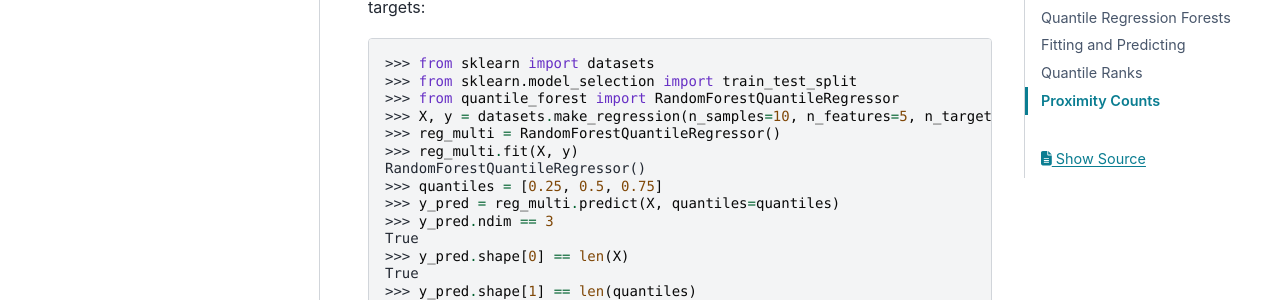
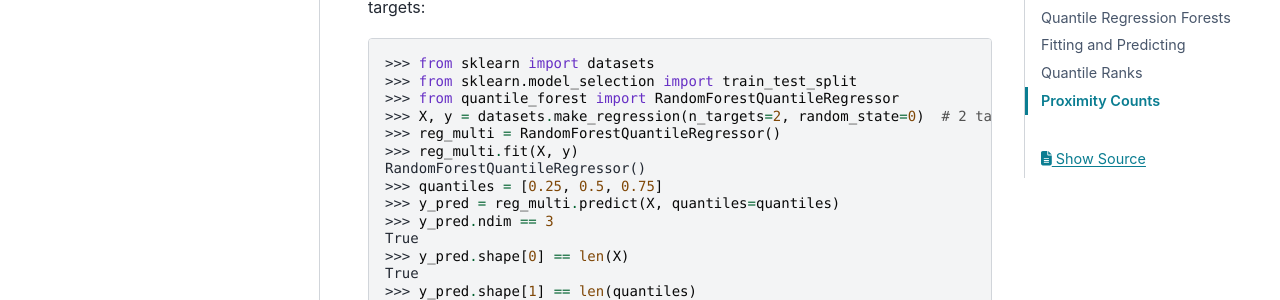
Before and after one commit to zillow/quantile-forest, a Sphinx documentation site: the page built from docs/user_guide.rst, in a window 1280 px wide and 900 px high, scrolled down 3503 px. Shown: the part 152-452 px from the top of the window. Built offline with Sphinx 7.4.7 and the PyData theme 0.15.4, drawn with Linux system fonts in a browser that asks for light colours; pages that are not in the unit, such as notebooks, are missing from menus; the version number could not be read and is left out; cross-references to code outside the pages are shown as plain code.

Commit message:
Simplify doc example

```diff
--- a/docs/user_guide.rst
+++ b/docs/user_guide.rst
@@ -91,7 +91,7 @@ Multi-target quantile regression is also supported. If the target values are mul
     >>> from sklearn import datasets
     >>> from sklearn.model_selection import train_test_split
     >>> from quantile_forest import RandomForestQuantileRegressor
-    >>> X, y = datasets.make_regression(n_samples=10, n_features=5, n_targets=2, random_state=0)
+    >>> X, y = datasets.make_regression(n_targets=2, random_state=0)  # 2 targets
     >>> reg_multi = RandomForestQuantileRegressor()
     >>> reg_multi.fit(X, y)
     RandomForestQuantileRegressor()
```
